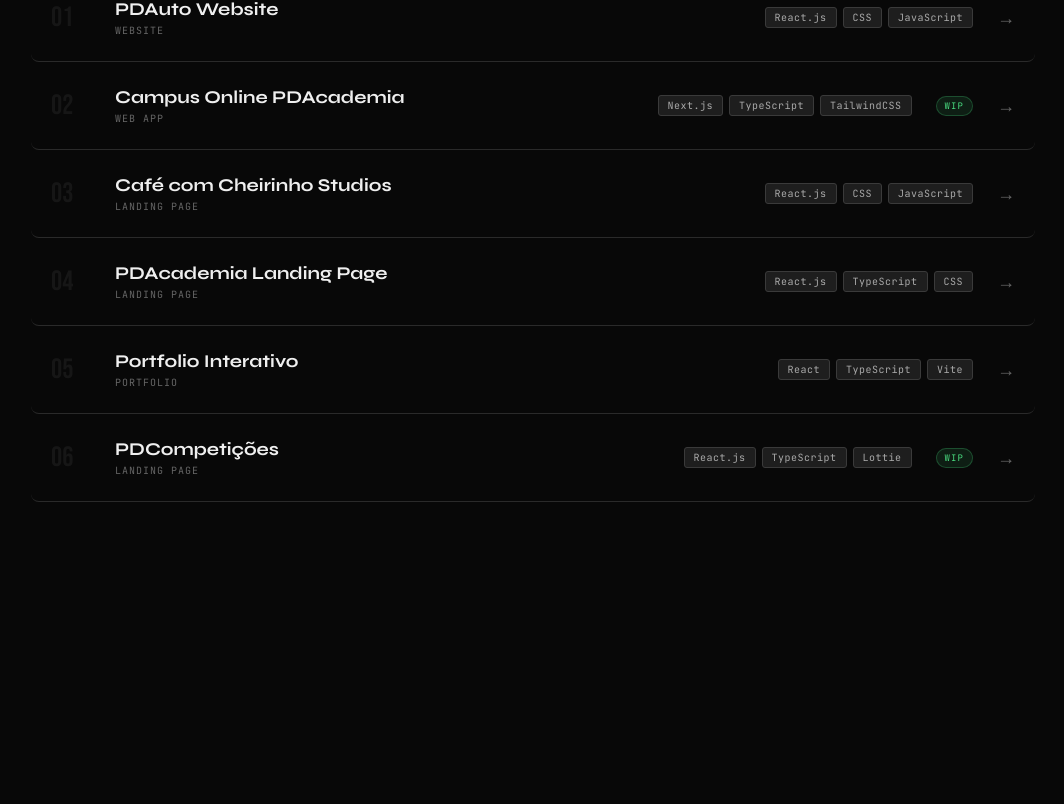
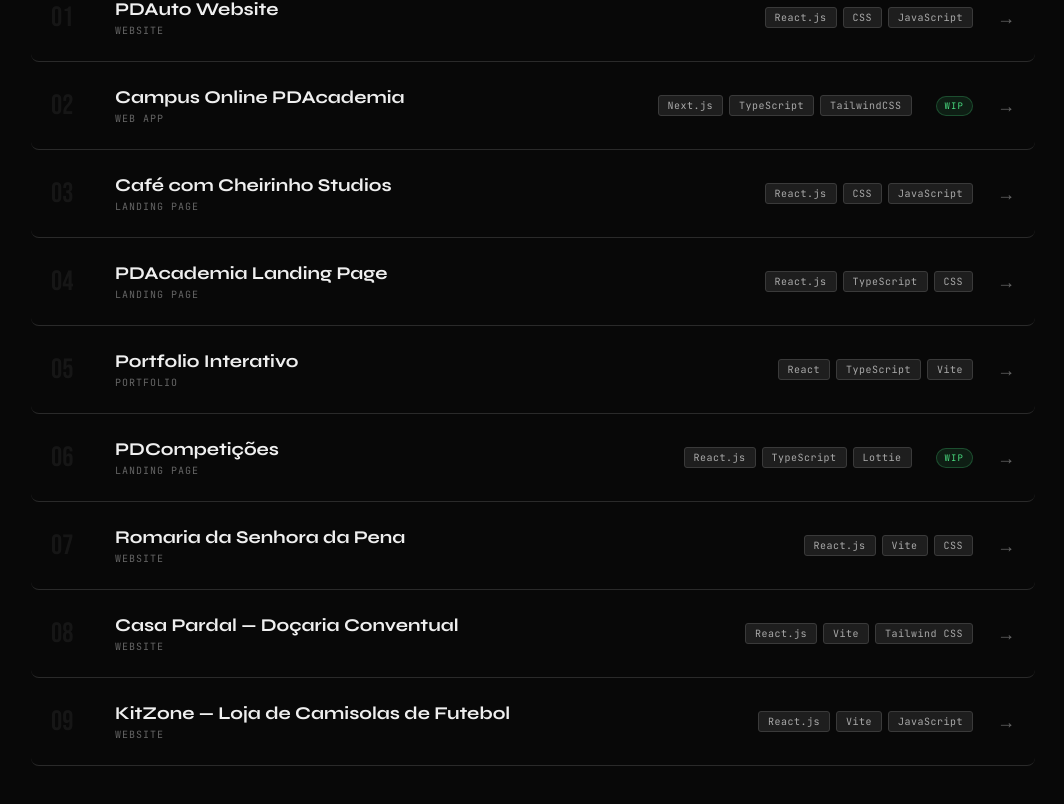
Before and after one commit to DavidVilela1/ultimate-portfolio, a React (Vite) app: page /projects in a window 1280 px wide. Shown: the part 562-1366 px from the top of the page, without its empty margins (107-1171 px from the left). Before the commit the page ends 1164 px from the top, so only its background shows below. Built offline with nearby package versions, Linux system fonts and the light colour scheme.

Commit message:
add new projects to projects

```diff
--- a/src/data/projects.ts
+++ b/src/data/projects.ts
@@ -87,4 +87,40 @@ export const projects: Project[] = [
     status: 'wip',
     category: 'Landing Page',
   },
+  {
+    id: 'romaria',
+    titlePT: 'Romaria da Senhora da Pena',
+    titleEN: 'Senhora da Pena Local Event',
+    descriptionPT: 'Landing page para a Romaria da Senhora da Pena, em Vila Real. Tema escuro/claro, tradução PT/EN e design elegante inspirado na tradição religiosa portuguesa.',
+    descriptionEN: 'Landing page for the Romaria da Senhora da Pena, in Vila Real. Dark/light theme, PT/EN translation and elegant design inspired by Portuguese religious tradition.',
+    tech: ['React.js', 'Vite', 'CSS'],
+    repo: 'https://github.com/DavidVilela1/senhora-da-pena',
+    deploy: 'https://senhora-da-pena.vercel.app/',
+    featured: false,
+    category: 'Website',
+  },
+  {
+    id: 'casa-pardal',
+    titlePT: 'Casa Pardal — Doçaria Conventual',
+    titleEN: 'Casa Pardal — Conventional Pastry Shop',
+    descriptionPT: 'Landing page para a Casa Pardal, confeitaria de doces conventuais com lojas em Amarante e Porto. Menu online, sistema de encomendas via WhatsApp e design elegante em tons pastel.',
+    descriptionEN: 'Landing page for Casa Pardal, a conventional pastry shop with stores in Amarante and Porto. Online menu, WhatsApp order system and elegant pastel-toned design.',
+    tech: ['React.js', 'Vite', 'Tailwind CSS'],
+    repo: 'https://github.com/DavidVilela1/casa-pardal',
+    deploy: 'https://casa-pardal.vercel.app/',
+    featured: false,
+    category: 'Website',
+  },
+  {
+    id: 'kitzone',
+    titlePT: 'KitZone — Loja de Camisolas de Futebol',
+    titleEN: 'KitZone — Football Jersey Store',
+    descriptionPT: 'Landing page para a KitZone, loja de camisolas de futebol oficiais. Catálogo com filtros por liga, pesquisa por clube, indicação de disponibilidade e preços. Sistema de encomendas via WhatsApp e design moderno com modo claro/escuro.',
+    descriptionEN: 'Landing page for KitZone, an official football jersey store. Catalogue with league filters, club search, availability and pricing display. WhatsApp order system and modern design with light/dark mode.',
+    tech: ['React.js', 'Vite', 'JavaScript', 'CSS Modules'],
+    repo: 'https://github.com/DavidVilela1/kitzone',
+    deploy: 'https://kitzone-eight.vercel.app/',
+    featured: false,
+    category: 'Website',
+  },
 ];
```
